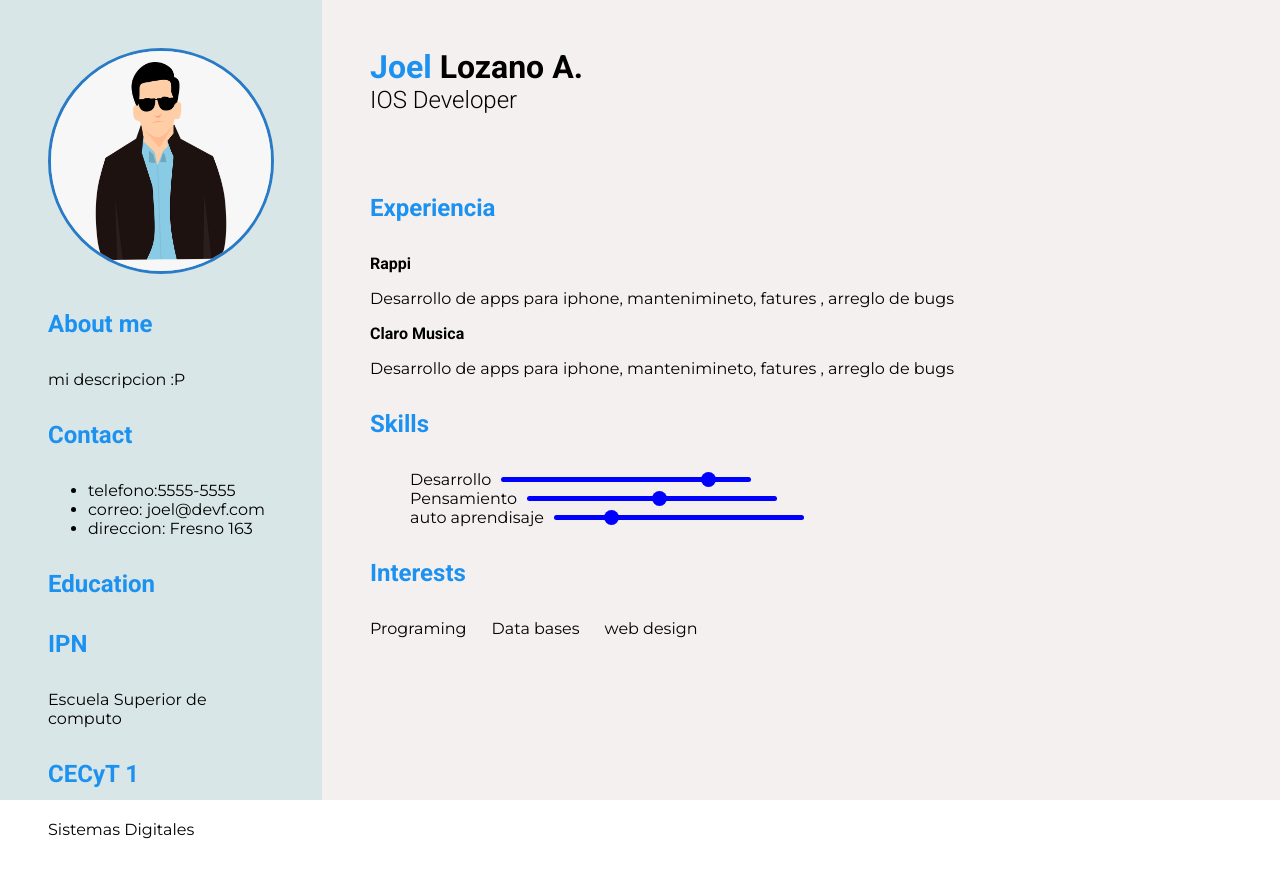
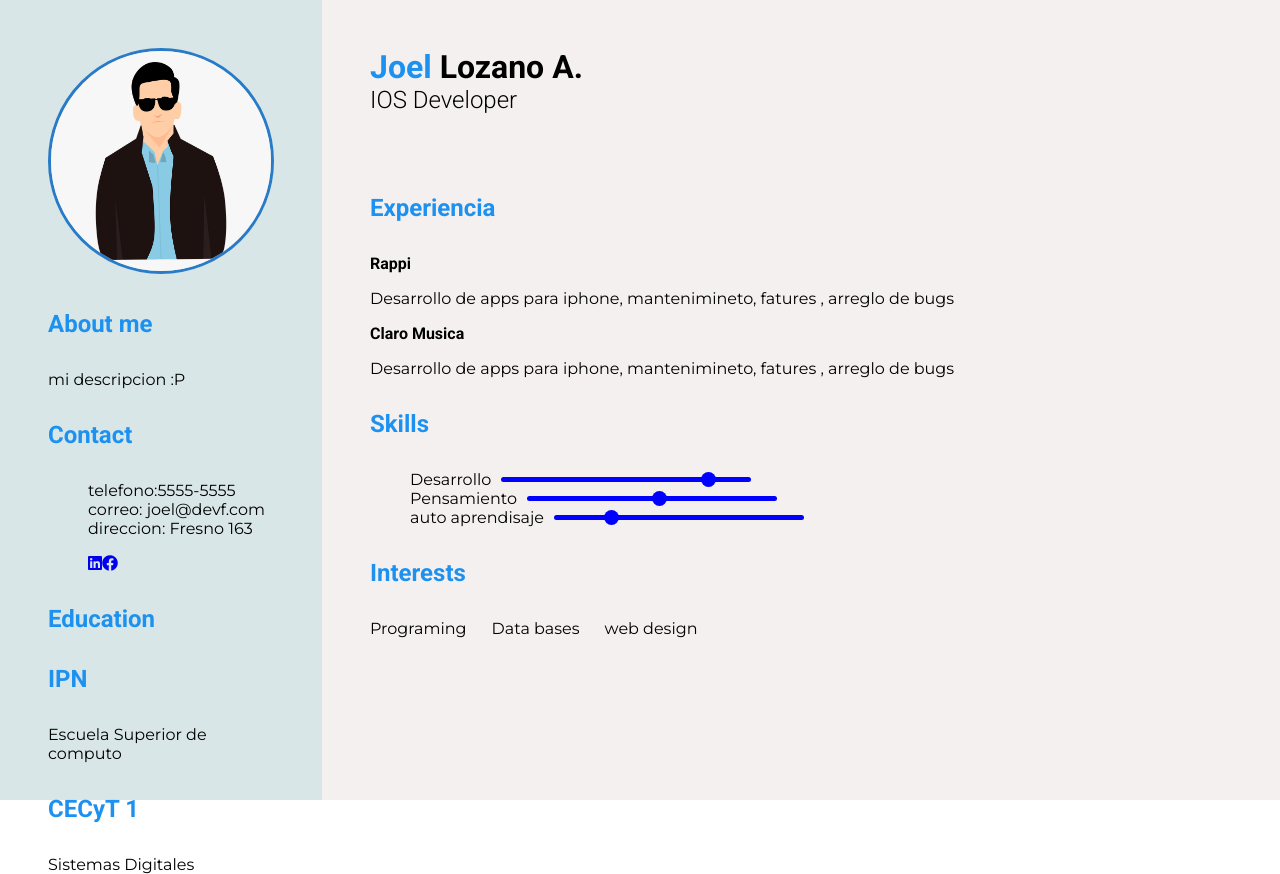
Before and after one commit to joelLozano/devf-master-en-code-g6, a plain HTML site: page Katas/1- Into a la web/Proyectos/Cv/index.html in a window 1280 px wide. Before the commit the page ends 839 px from the top, so only its background shows below. Drawn offline with Linux system fonts and the light colour scheme.

Commit message:
add icons

```diff
--- a/Katas/1- Into a la web/Proyectos/Cv/index.html
+++ b/Katas/1- Into a la web/Proyectos/Cv/index.html
@@ -3,8 +3,9 @@
   <head>
     <meta charset="UTF-8" />
     <meta name="viewport" content="width=device-width, initial-scale=1.0" />
-    <link rel="stylesheet" href="styles.css" />
+    <link rel="stylesheet" href="styles.css" type="text/css"/>
     <link rel="preconnect" href="https://fonts.gstatic.com" />
+    <link rel="stylesheet" href="https://pro.fontawesome.com/releases/v5.10.0/css/all.css" integrity="sha384-AYmEC3Yw5cVb3ZcuHtOA93w35dYTsvhLPVnYs9eStHfGJvOvKxVfELGroGkvsg+p" crossorigin="anonymous"/>
     <link
       href="https://fonts.googleapis.com/css2?family=Playfair+Display:wght@400;500;700;900&family=Roboto:wght@300;500;700;900&display=swap"
       rel="stylesheet"
@@ -74,14 +75,27 @@
             <p>mi descripcion :P</p>
           </section>
 
-          <section>
+          <section class="contact">
             <h3>Contact</h3>
             <ul>
               <li>telefono:5555-5555</li>
-
               <li>correo: joel@devf.com</li>
               <li>direccion: Fresno 163</li>
             </ul>
+            <div>
+              <ul>
+                <li>
+                  <a href="https://www.linkedin.com/in/joelozanoa/">
+                    <i class="fab fa-linkedin"></i>
+                  </a>
+                </li>
+                <li>
+                  <a href="https://www.youtube.com/watch?v=5qap5aO4i9A" target="_blank">
+                    <i class="fab fa-facebook"></i>
+                  </a>
+                </li>
+              </ul>
+            </div>
           </section>
 
           <section>
--- a/Katas/1- Into a la web/Proyectos/Cv/styles.css
+++ b/Katas/1- Into a la web/Proyectos/Cv/styles.css
@@ -22,6 +22,15 @@ h3 {
   margin-bottom: 32px;
   margin-top: 32px;
   font-size: 24px;
+}
+
+li {
+  list-style-type: none;
+}
+
+li a img{
+  width: 25px;
+  height: 25px;
 }
 
 /* estilos personalizados */
@@ -109,4 +118,8 @@ h3 {
 .other {
   left: 20%;
 }
+
+.contact div ul {
+  display: flex;
+}
 /* unidades de medida: %, px, vh, vw */
```
Also changed, not shown: Katas/1- Into a la web/Proyectos/Cv/assets/f.jpg (added), Katas/1- Into a la web/Proyectos/Cv/assets/l.png (added).
